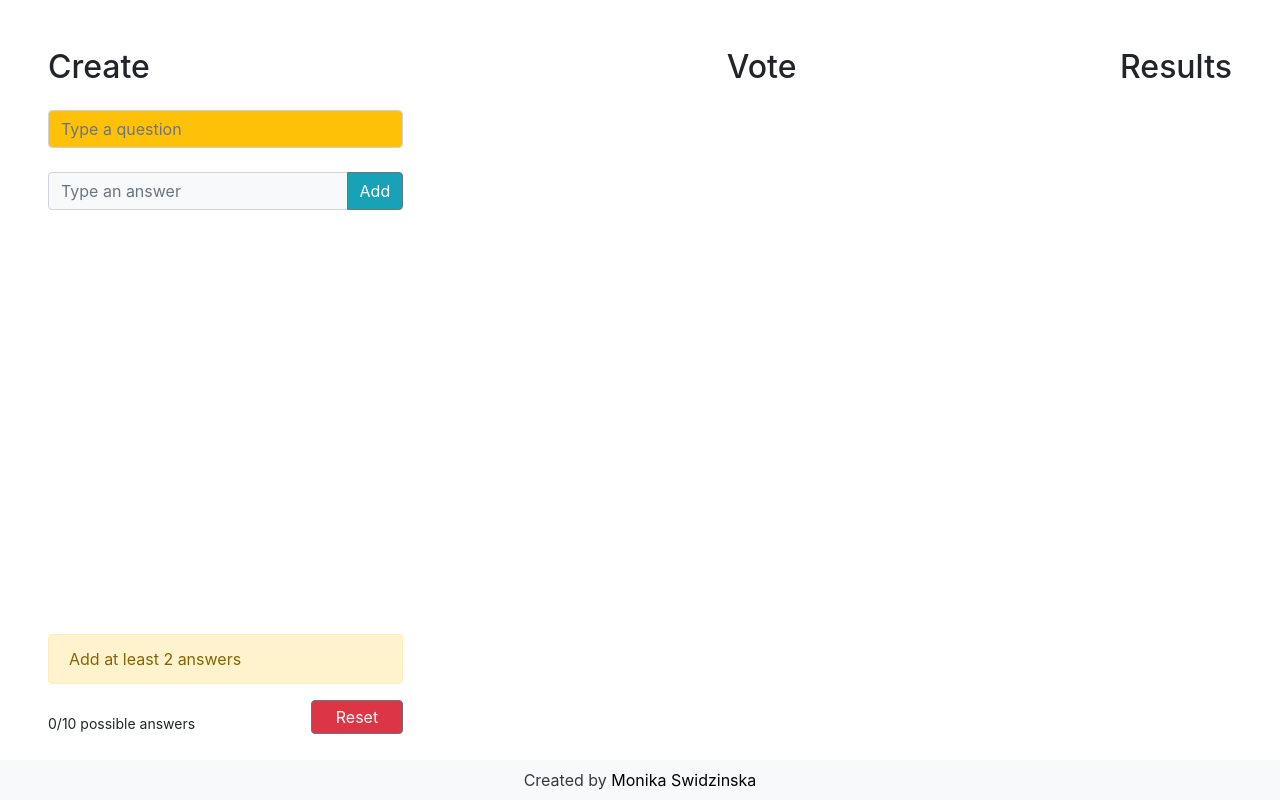
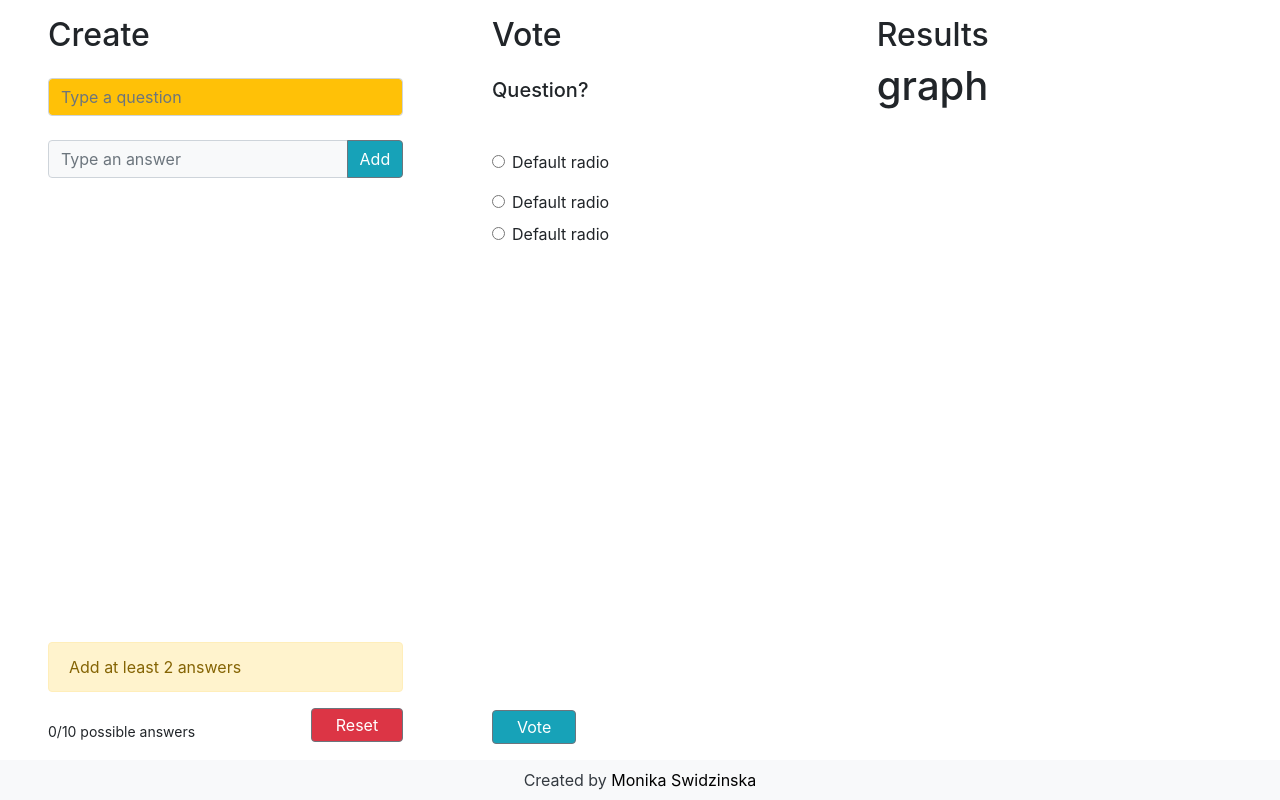
Before and after one commit to monikaando/poll, a React (Create React App) app in the folder poll-app/: page / in a window 1280 px wide. Built offline with nearby package versions, Linux system fonts and the light colour scheme.

Commit message:
continue with styling, fixed a bug in a console, vote part

```diff
--- a/poll-app/src/App.js
+++ b/poll-app/src/App.js
@@ -8,7 +8,7 @@ import "./App.css";
 function App() {
   return (
     <div className="app d-flex flex-column justify-content-between" >
-      <div className="d-flex pb-3 m-5 flex-row justify-content-between">
+      <div className="d-flex pb-3 mt-3 mb-1 ml-5 mr-5 flex-row justify-content-between">
         <Create />
         <Vote />
         <Results />
--- a/poll-app/src/components/Create.jsx
+++ b/poll-app/src/components/Create.jsx
@@ -29,14 +29,15 @@ export default class Create extends React.Component {
     this.disableFields = this.disableFields.bind(this);
   }
 
+  //Questions still logging length of value too late
   updateQuestion(e) {
-    const questionText = this.state.question.value.length;
-    this.disableFields(questionText);
+    const questionText = this.state.question.value.length + 1;
     this.setState({
       question: {
         value: e.target.value,
       },
     });
+    this.disableFields(questionText);
   }
   handleInput(e) {
     this.setState({
@@ -134,7 +135,10 @@ export default class Create extends React.Component {
     } else {
       Alert = null;
     }
-    if (this.state.disabled === true || this.state.question.value.length >= 81) {
+    if (
+      this.state.disabled === true ||
+      this.state.question.value.length >= 81
+    ) {
       AlertDisabled = (
         <div className="alert alert-danger" role="alert">
           You can add max 80 characters
--- a/poll-app/src/components/Results.jsx
+++ b/poll-app/src/components/Results.jsx
@@ -1,9 +1,14 @@
 import React from "react";
+import "../styles/Results.css";
+
 
 const Results = () => {
   return (
-    <div>
+    <div className="results-box">
       <h2>Results</h2>
+      <div className="resuts-context">
+        <h1>graph</h1>
+      </div>
     </div>
   );
 };
--- a/poll-app/src/components/Vote.jsx
+++ b/poll-app/src/components/Vote.jsx
@@ -1,9 +1,63 @@
 import React from "react";
+import "../styles/Vote.css";
 
 const Vote = () => {
   return (
-    <div>
-      <h2>Vote</h2>
+    <div className="vote-box">
+      <div>
+        <h2>Vote</h2>
+      </div>
+      <div className="vote-context d-flex flex-column justify-content-between mt-4">
+        <div>
+          <div className="mb-4">
+            <h5>Question?</h5>
+          </div>
+          <div>
+            <div className="form-check mt-5 mb-3">
+              <input
+                className="form-check-input"
+                type="radio"
+                name="exampleRadios"
+                id="exampleRadios1"
+                value="option1"
+              />
+              <label className="form-check-label" htmlFor="exampleRadios1">
+                Default radio
+              </label>
+            </div>
+            <div className="form-check mb-2">
+              <input
+                className="form-check-input"
+                type="radio"
+                name="exampleRadios"
+                id="exampleRadios2"
+                value="option1"
+              />
+              <label className="form-check-label" htmlFor="exampleRadios1">
+                Default radio
+              </label>
+            </div>
+            <div className="form-check mb-2">
+              <input
+                className="form-check-input"
+                type="radio"
+                name="exampleRadios"
+                id="exampleRadios3"
+                value="option1"
+              />
+              <label className="form-check-label" htmlFor="exampleRadios1">
+                Default radio
+              </label>
+            </div>
+          </div>
+        </div>
+      </div>
+      <button
+        className="btn btn-outline-secondary bg-info text-white pl-4 pr-4 pt-1 pb-1"
+        type="button"
+      >
+        Vote
+      </button>
     </div>
   );
 };
--- a/poll-app/src/index.js
+++ b/poll-app/src/index.js
@@ -8,11 +8,9 @@ import {BrowserRouter as Router} from 'react-router-dom';
 
 
 ReactDOM.render(
-  <React.StrictMode>
   <Router>
     <App />
-  </Router>
-  </React.StrictMode>,
+  </Router>,
   document.getElementById('root')
 );
 
--- a/poll-app/src/styles/AnswersList.css
+++ b/poll-app/src/styles/AnswersList.css
@@ -1,8 +1,25 @@
 .list textarea {
-    height:28px;
-    width:90%;
+    height: 28px;
+    width: 90%;
 }
 .list textarea:focus {
     outline: none;
+}
+textarea::-webkit-scrollbar {
+    width: 1em;
+}
 
+textarea::-webkit-scrollbar-track {
+    -webkit-box-shadow: none;
 }
+
+textarea::-webkit-scrollbar-thumb {
+  background-color: transparent;
+  outline: transparent;
+}
+textarea::-webkit-resizer {
+    border-width: 3px;
+    border-style: solid;
+    border-color: transparent rgb(16, 138, 156) rgb(16, 138, 156) transparent;
+    background-color: rgb(19,163,184);
+  }
--- a/poll-app/src/styles/Create.css
+++ b/poll-app/src/styles/Create.css
@@ -1,5 +1,5 @@
 .create-box {
-    height: 80vh;
+    height: 85vh;
     width: 30%;
 }
 .create-context {
--- /dev/null
+++ b/poll-app/src/styles/Results.css
@@ -0,0 +1,7 @@
+.results-box {
+    height: 85vh;
+    width: 30%;
+}
+.results-context {
+    height: 100%;
+}
--- /dev/null
+++ b/poll-app/src/styles/Vote.css
@@ -0,0 +1,7 @@
+.vote-box {
+    height: 79vh;
+    width: 25%;
+}
+.vote-context {
+    height: 100%;
+}
```
